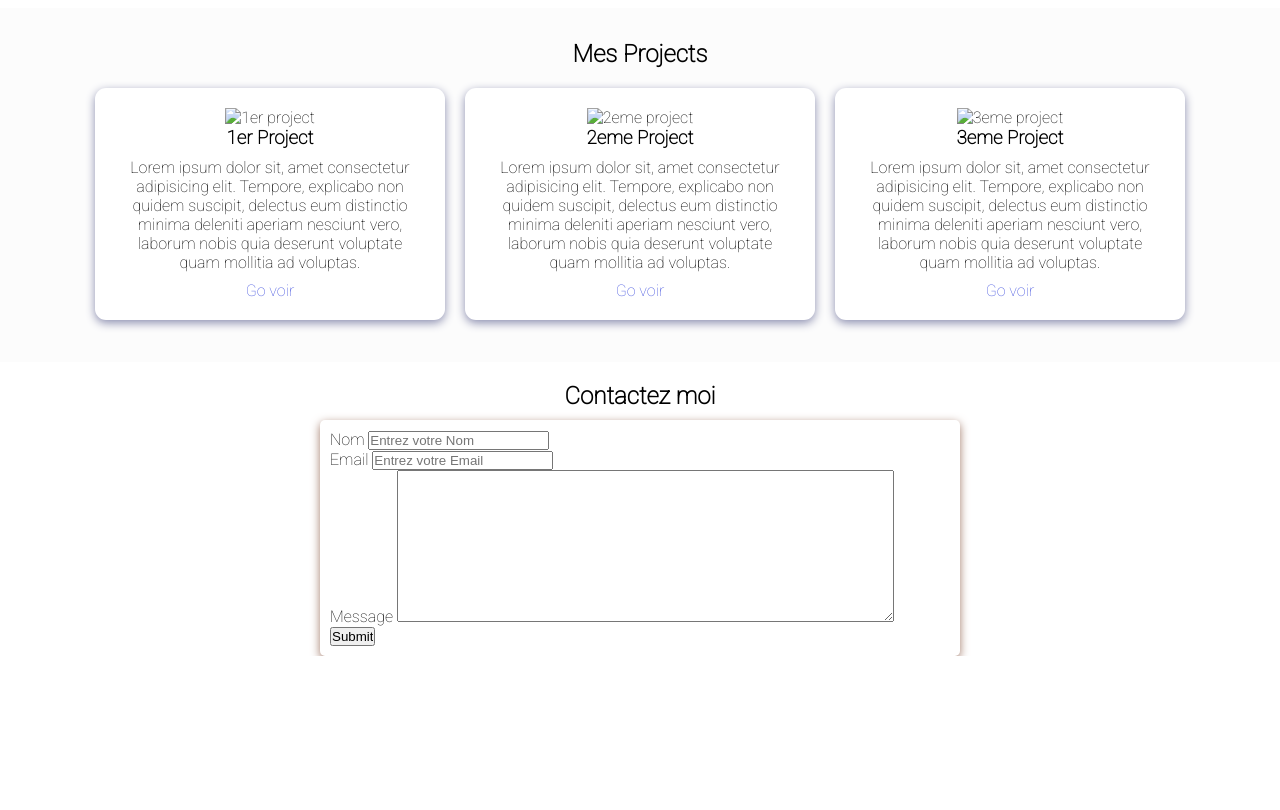
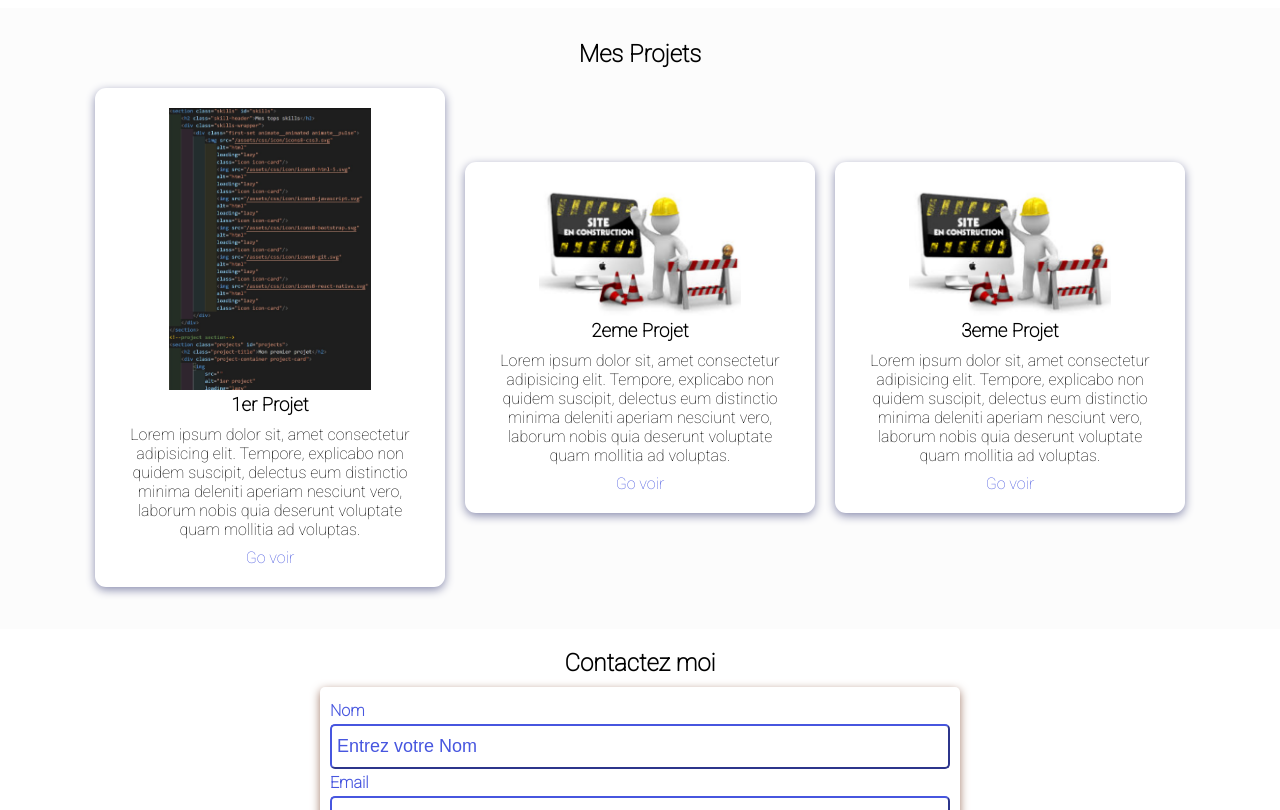
Before and after one commit to NE0G0RE/css-portfolio, a plain HTML site: page css portfolio/index.html in a window 1280 px wide. Shown: the part 1255-2065 px from the top of the page. Before the commit the page ends 1911 px from the top, so only its background shows below. Drawn offline with nearby package versions, Linux system fonts and the light colour scheme; files whose address does not match are found by name.

Commit message:
ajustement

```diff
--- a/css portfolio/assets/css/style.css
+++ b/css portfolio/assets/css/style.css
@@ -224,3 +224,48 @@ nav ul li{
     border-radius: 5px;
     box-shadow: 0 3px 10px var(--secondary-shadow);
 }
+
+.contact-form-container label{
+    line-height: 27px;
+    font-weight: var(--bolder-font);
+    color: var(--primary-color);
+}
+
+.contact-form-container textarea{
+    min-height: 62px;
+    font-size: 14px;
+}
+
+.contact-form-container .input-field{
+    width: 100%;
+    padding-top: 10px;
+    padding-bottom: 10px;
+    border-radius: 5px;
+    border: none;
+    border: 2px outset var(--primary-color);
+    font-size: 18px;
+    outline: none;
+}
+
+.input-field::placeholder{
+    padding: 5px;
+    color: var(--primary-color);
+}
+
+.submit-btn{
+    width: 100%;
+    padding: 10px;
+    margin: 10px 0;
+    background-color: #fff;
+    border: 2px solid var(--primary-color);
+    border-radius: 5px ;
+    font-size: 18px;
+    font-weight: var(--bold-font);
+    transition: var(--transition);
+}
+
+.submit-btn:hover{
+    background-color: var(--primary-color);
+    border: 2px solid var(--primary-color);
+    cursor: pointer;
+}
--- a/css portfolio/index.html
+++ b/css portfolio/index.html
@@ -12,11 +12,11 @@
 <body>
     <!-- NAVBAR -->
     <nav>
-        <h1>JOHN DOE</h1>
+        <h1>Cedrick MELTZHEIM</h1>
         <ul class="navigation">
             <li><a href="#about">About</a></li>
             <li><a href="#skills">Skills</a></li>
-            <li><a href="#projects">Projects</a></li>
+            <li><a href="#projects">Projets</a></li>
             <li><a href="#contact">Contact</a></li>
         </ul>
         <button class="burger-menu" id="burger-menu">
@@ -27,7 +27,7 @@
     <section class="hero" id="about">
         <img
             src="assets/images/images.jpg"
-            alt="John DOE"
+            alt="Cedrick MELTZHEIM"
             loading="lazy"
             class="hero-img"
         />
@@ -71,7 +71,7 @@
             </div>
             <div class="second-set animate__animated animate__pulse">
                 <img
-                    src="assets/icon/icons8-bootstrap.svg"
+                    src="assets/icon/icons8-html-5.svg"
                     alt="bootstrap"
                     loading="lazy"
                     class="icon icon-card"
@@ -93,16 +93,16 @@
     </section>
     <!-- PROJECTS SECTION -->
     <section class="projects" id="projects">
-        <h2 class="projects-title">Mes Projects</h2>
+        <h2 class="projects-title">Mes Projets</h2>
         <div class="projects-container">
             <div class="project-container project-card">
                 <img
-                    src="/assets/images/erproject.png"
+                    src="/assets/image/Capture d’écran 2021-10-21 165615.jpg"
                     alt="1er project"
                     loading="lazy"
                     class="project-pic"
                 />
-                <h3 class="project-title">1er Project</h3>
+                <h3 class="project-title">1er Projet</h3>
                 <p class="project-details">
                     Lorem ipsum dolor sit, amet consectetur adipisicing elit. Tempore, explicabo non quidem suscipit, delectus eum distinctio minima deleniti aperiam nesciunt vero, laborum nobis quia deserunt voluptate quam mollitia ad voluptas.
                 </p>
@@ -110,12 +110,12 @@
             </div>
             <div class="project-container project-card">
                 <img
-                    src="/assets/images/erproject.png"
+                    src="/assets/image/site en cours de construction.jpg"
                     alt="2eme project"
                     loading="lazy"
                     class="project-pic"
                 />
-                <h3 class="project-title">2eme Project</h3>
+                <h3 class="project-title">2eme Projet</h3>
                 <p class="project-details">
                     Lorem ipsum dolor sit, amet consectetur adipisicing elit. Tempore, explicabo non quidem suscipit, delectus eum distinctio minima deleniti aperiam nesciunt vero, laborum nobis quia deserunt voluptate quam mollitia ad voluptas.
                 </p>
@@ -123,12 +123,12 @@
             </div>
             <div class="project-container project-card">
                 <img
-                    src="/assets/images/erproject.png"
+                    src="/assets/image/site en cours de construction.jpg"
                     alt="3eme project"
                     loading="lazy"
                     class="project-pic"
                 />
-                <h3 class="project-title">3eme Project</h3>
+                <h3 class="project-title">3eme Projet</h3>
                 <p class="project-details">
                     Lorem ipsum dolor sit, amet consectetur adipisicing elit. Tempore, explicabo non quidem suscipit, delectus eum distinctio minima deleniti aperiam nesciunt vero, laborum nobis quia deserunt voluptate quam mollitia ad voluptas.
                 </p>
```
